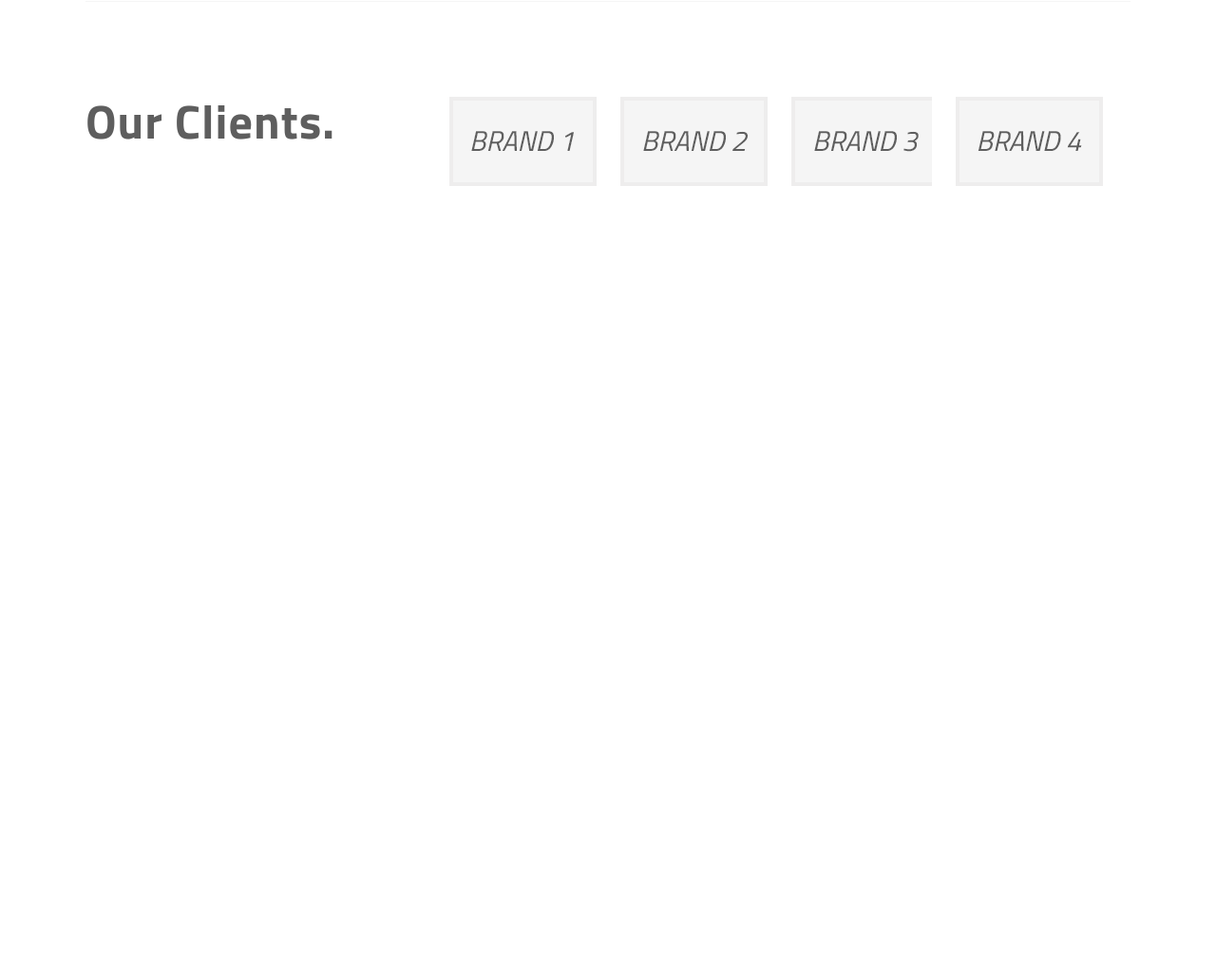
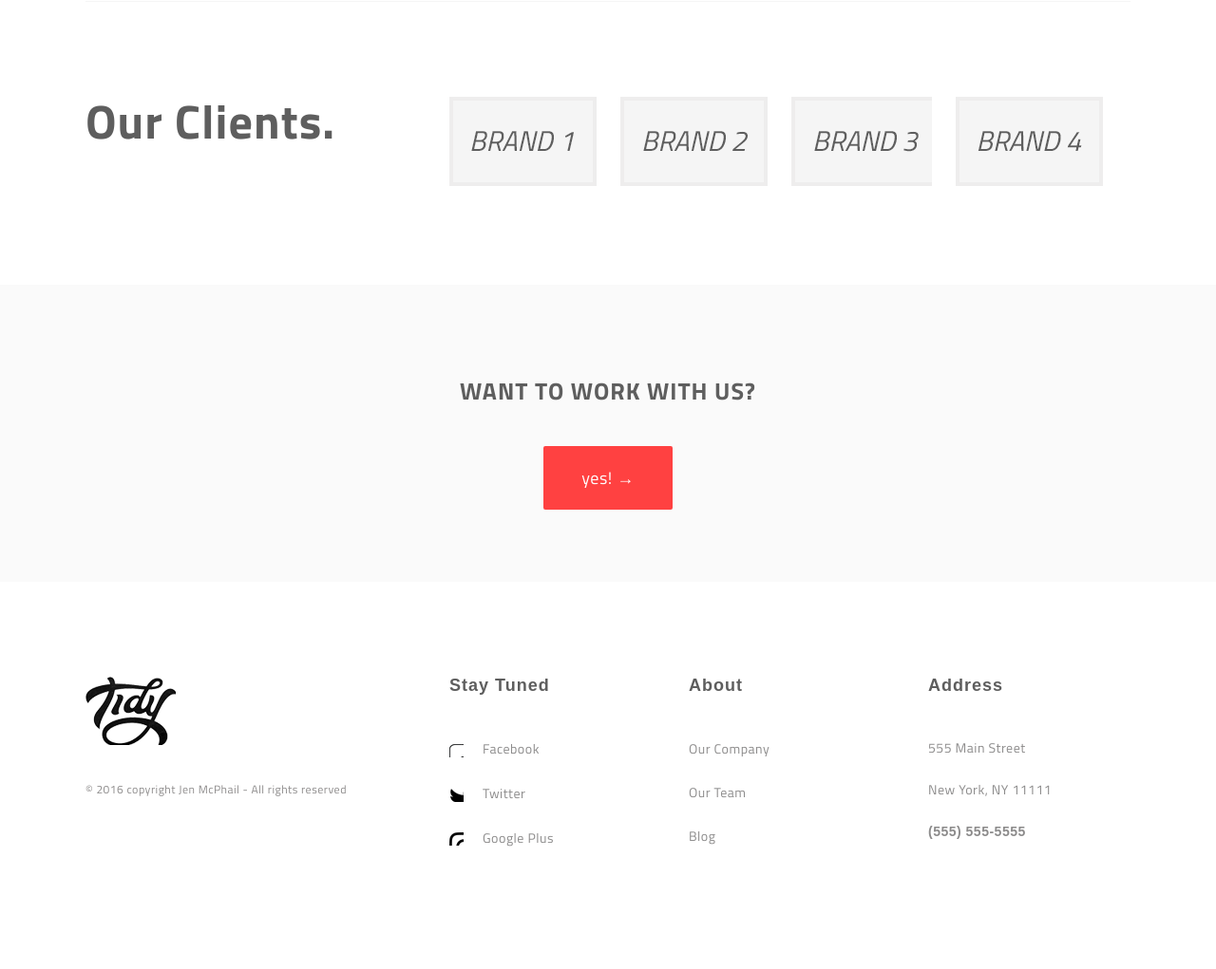
Before and after one commit to jenmcphail/agency-website-template, a plain HTML site: page index.html in a window 1280 px wide. Shown: the part 1708-2729 px from the top of the page at 95% size. Before the commit the page ends 2008 px from the top, so only its background shows below. Drawn offline with nearby package versions, Linux system fonts and the light colour scheme; a script that the page names is missing.

Commit message:
adds footer section

```diff
--- a/index.html
+++ b/index.html
@@ -154,6 +154,74 @@
 
 </section><!-- end clients -->
 
+<!-- Call To Action Section -->
+<section class="cta">
+    <div class="container animated wow fadeInUp">
+
+        <h3 class="cta_title">Want to work with us?</h3>
+        <a href="#" class="cta_button">yes! &rarr;</a>
+
+    </div>
+</section><!-- end cta(call to action) -->
+
+<!-- Footer Section -->
+<footer class="clearfix">
+    <div class="container">
+
+        <!-- Copyrights  -->
+        <div class="copyright">
+            <img src="imgs/Logo.png" alt="Tidy" class="footer_logo">
+            <p>© 2016 copyright Jen McPhail - All rights reserved</p>
+        </div>
+
+        <div class="footer_links">
+
+            <!-- Social Media Links  -->
+            <div class="sm columns animated wow fadeInRight" data-wow-delay=".2s">
+                <h3 class="columns_title">Stay Tuned</h3>
+                <ul>
+                    <li>
+                        <a class="facebook" href="#">Facebook</a>
+                    </li>
+                    <li>
+                        <a class="twitter" href="#">Twitter</a>
+                    </li>
+                    <li>
+                        <a class="google" href="#">Google Plus</a>
+                    </li>
+                </ul>
+            </div>
+
+            <!-- About Links  -->
+            <div class="about columns animated wow fadeInRight" data-wow-delay=".3s">
+                <h3 class="columns_title">About</h3>
+                <ul>
+                    <li>
+                        <a href="#">Our Company</a>
+                    </li>
+                    <li>
+                        <a href="#">Our Team</a>
+                    </li>
+                    <li>
+                        <a href="#">Blog</a>
+                    </li>
+                </ul>
+            </div>
+
+            <!-- Address  -->
+            <div class="address columns animated wow fadeInRight" data-wow-delay=".4s">
+                <h3 class="columns_title">Address</h3>
+                <p>555 Main Street</p>
+                <p>New York, NY 11111</p>
+                <p class="phone">(555) 555-5555</p>
+            </div>
+
+        </div>
+
+    </div>
+
+</footer><!-- end footer -->
+
 
 
 </body>
--- a/styles/main.css
+++ b/styles/main.css
@@ -389,3 +389,164 @@ header nav ul .selected{
 .client_list ul li:last-child{
     margin-right: 0;
 }
+
+/*CTA*/
+
+.cta{
+    width: 100%;
+    padding: 100px 0;
+    background: #fafafa;
+    text-align: center;
+}
+
+.cta .cta_title{
+    color: #5e5e5e;
+    font-family: 'Titillium Web', sans-serif;
+    font-size: 25px;
+    font-weight: bold;
+    text-transform: uppercase;
+    margin-bottom: 70px;
+}
+
+.cta a{
+    text-decoration: none;
+    padding: 20px 40px;
+    background-color: #ff4141;
+    color: #fff;
+    font-family: 'Titillium Web', sans-serif;
+    font-size: 18px;
+    letter-spacing: .5px;
+
+
+    border-radius: 2px;
+    -o-border-radius: 2px;
+    -moz-border-radius: 2px;
+    -webkit-border-radius: 2px;
+
+    transition:all .2s linear;
+    -o-transition:all .2s linear;
+    -moz-transition:all .2s linear;
+    -webkit-transition:all .2s linear;
+
+
+}
+
+.cta a:hover{
+    background: #f23131;
+}
+
+/*Footer*/
+footer{
+    padding: 100px 0;
+}
+
+footer .copyright{
+    width: 333px;
+    height: auto;
+    margin-right: 50px;
+    float: left;
+}
+
+footer .copyright .footer_logo{
+    margin-bottom: 38px;
+}
+
+footer .copyright p{
+    color: #8d8b8b;
+    font-family: 'Titillium Web', sans-serif;
+    font-size: 12px;
+    letter-spacing: .5px;
+    margin-bottom: 15px;
+}
+
+footer .copyright p a{
+    text-decoration: none;
+    font-family: "raleway-bold", arial;
+    font-weight: bold;
+    color: #8d8b8b;
+}
+
+footer .footer_links{
+    width: 717px;
+    float: right;
+}
+
+footer .footer_links .columns{
+    width: 212px;
+    float: left;
+    margin-right: 40px;
+}
+
+footer .footer_links .columns:last-child{
+    margin-right: 0;
+}
+
+footer .footer_links .columns_title{
+    color: #5e5e5e;
+    font-family: "raleway-bold", arial;
+    font-size: 18px;
+    font-weight: bold;
+    margin-bottom: 50px;
+}
+footer .footer_links ul li{
+    list-style: none;
+    display: block;
+    margin-bottom: 30px;
+}
+
+footer .footer_links ul li a{
+    text-decoration: none;
+    color: #8c8b8b;
+    font-family: 'Titillium Web', sans-serif;
+    font-size: 14px;
+    letter-spacing: .5px;
+
+    transition:all .2s linear;
+    -o-transition:all .2s linear;
+    -moz-transition:all .2s linear;
+    -webkit-transition:all .2s linear;
+}
+
+footer .footer_links ul li a:hover{
+    color: #3c3c3c;
+}
+
+footer .sm ul li a:before{
+    content:"";
+    display: inline-block;
+    width: 15px;
+    margin-right: 20px;
+}
+
+
+footer .sm ul li .facebook:before{
+    height: 14px;
+    background: url('../imgs/facebookLogo.png') no-repeat;
+    vertical-align: middle;
+}
+
+footer .sm ul li .twitter:before{
+    height: 15px;
+    background: url('../imgs/twitterLogo.png') no-repeat;
+    vertical-align: middle;
+}
+
+footer .sm ul li .google:before{
+    height: 14px;
+    background: url('../imgs/instaLogo.png') no-repeat;
+    vertical-align: middle;
+}
+
+footer .address p{
+    color: #8c8b8b;
+    font-family: 'Titillium Web', sans-serif;
+    font-size: 14px;
+    margin-bottom: 30px;
+    letter-spacing: .5px;
+}
+
+footer .address .phone{
+    display: block;
+    font-family: "raleway-bold", arial;
+    font-weight: bold;
+}
```
